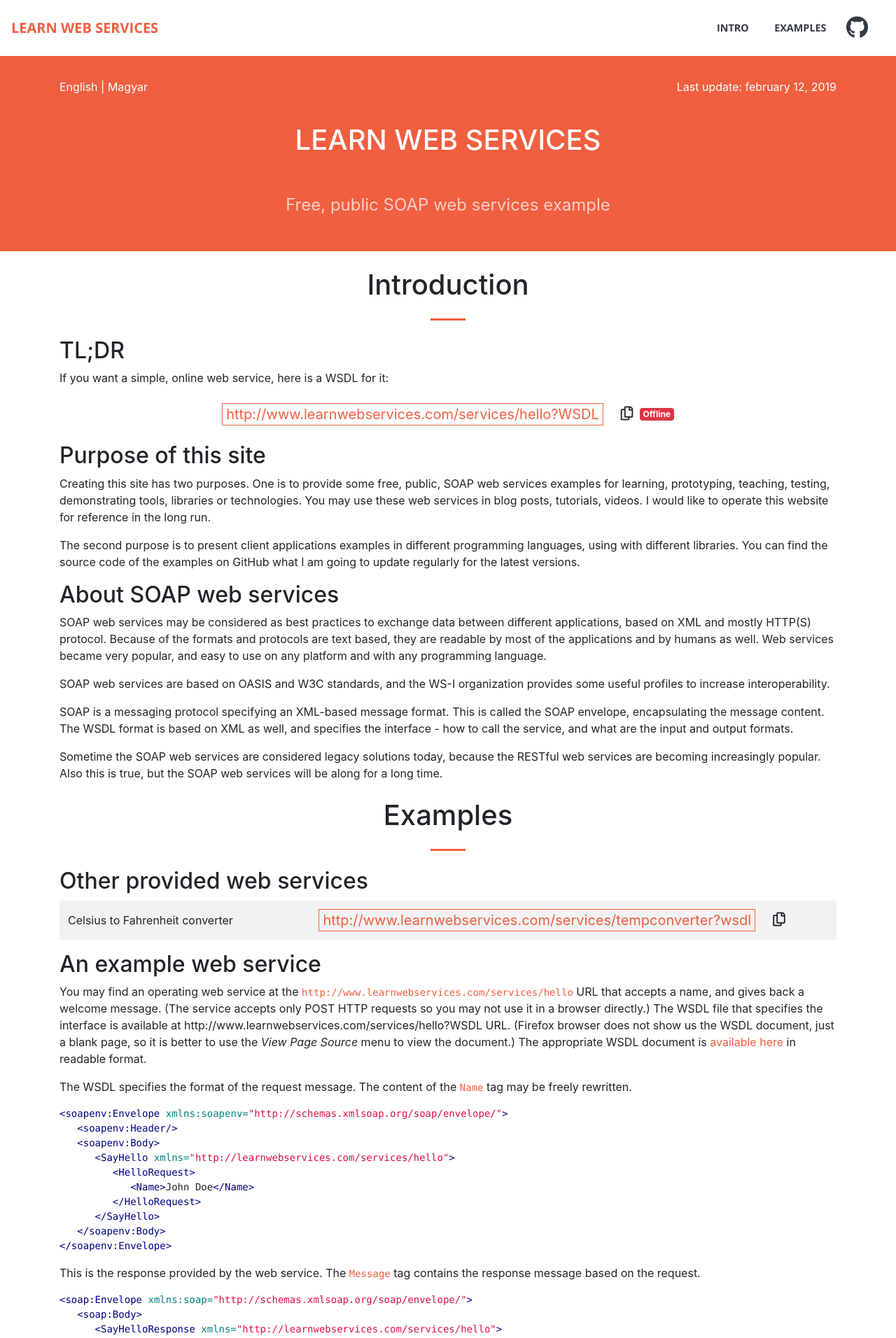
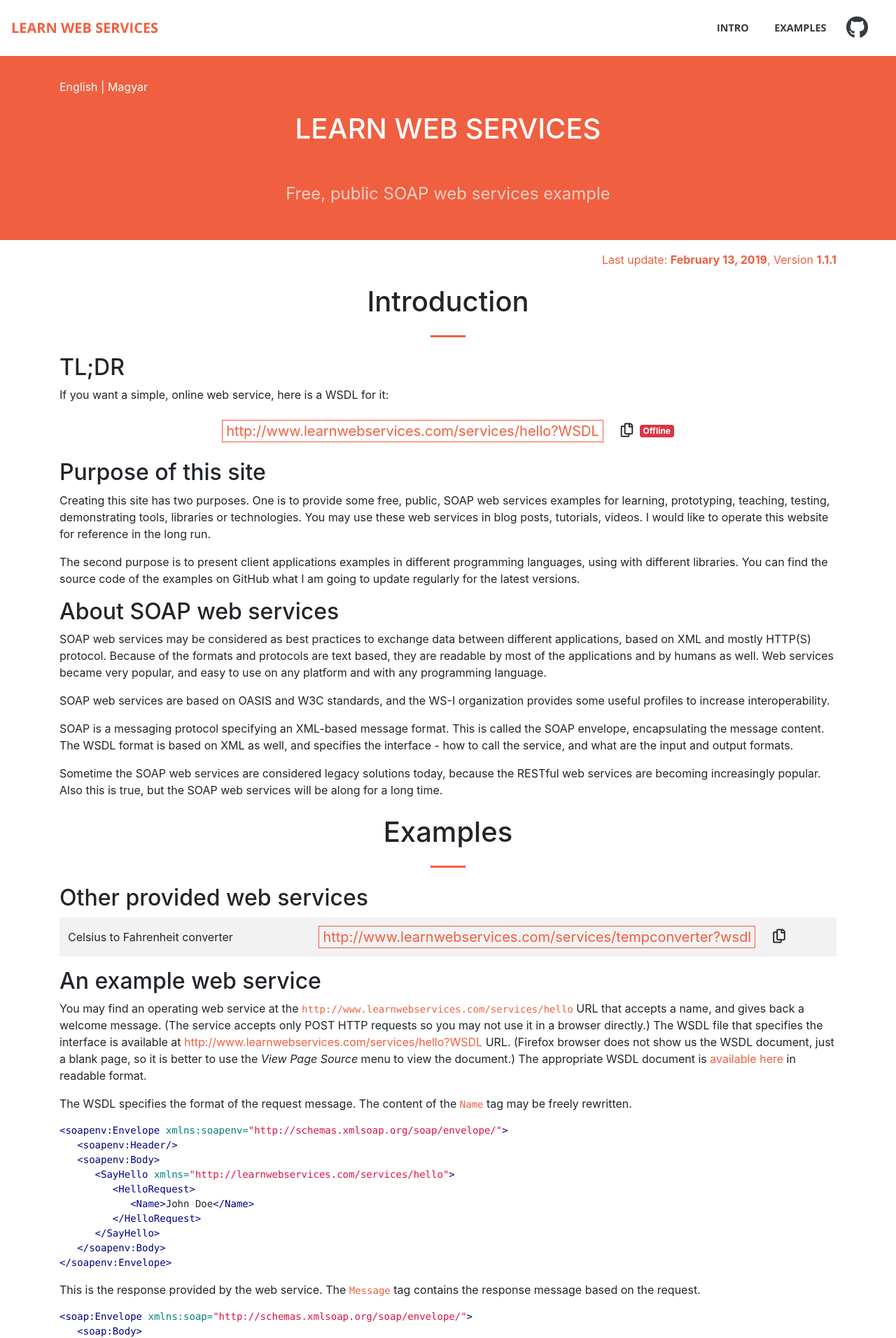
Before and after one commit to vicziani/learnwebservices, a Jekyll site: the page built from site/index.md, in a window 1280 px wide. Shown: the top 1912 px of the page at 70% size. Built offline with Jekyll 4.4.1, drawn with Linux system fonts in a browser that asks for light colours; nearby versions of some CDN libraries; comment, search, counter and statistics services are not loaded; our own code applies the rules of GitHub Pages for plain Markdown files; some of the changed text lies outside the part shown.

Commit message:
Last modified date and changelog

```diff
--- a/site/_includes/header.html
+++ b/site/_includes/header.html
@@ -1,13 +1,10 @@
 <header>
 
+
+
   <div class="container">
-    <div class="row">
-      <div class="col language-menu">
-        <a href="/">English</a> | <a href="/index-hu.html">Magyar</a>
-      </div>
-      <div class="col last-updated">
-        <p>Last update: <span class="text-nowrap">february 12, 2019</span></p>
-      </div>
+    <div class="text-left">
+    <a href="/">English</a> | <a href="/index-hu.html">Magyar</a>
     </div>
 
     <h1>Learn web services</h1>
--- a/site/assets/css/learnwebservices.css
+++ b/site/assets/css/learnwebservices.css
@@ -37,6 +37,11 @@ header hr {
 header p {
   color: rgba(255,255,255,.7);
   font-size: 1.5rem;
+}
+
+header a {
+  font-size: 1rem;
+  color: #ffffff;
 }
 
 .container h1 {
@@ -110,18 +115,3 @@ footer {
   color: #f05f40;
   font-family: 'Open Sans','Helvetica Neue',Arial,sans-serif;
 }
-
-.last-updated p {
-  text-align: right;
-  font-size: 1rem;
-  color: #ffffff;
-}
-
-.language-menu {
-  text-align: left;
-}
-
-.language-menu a {
-  font-size: 1rem;
-  color: #ffffff;
-}
--- a/site/index.md
+++ b/site/index.md
@@ -1,6 +1,15 @@
 ---
 layout: default
 ---
+
+<div class="pt-3 text-right">
+<a href="https://github.com/vicziani/learnwebservices/blob/master/CHANGELOG.md">
+Last update:
+<span class="text-nowrap font-weight-bold">February 13, 2019</span>,
+Version
+<span class="text-nowrap font-weight-bold">1.1.1</span>
+</a>
+</div>
 
 # Introduction
 
@@ -75,7 +84,7 @@ Sometime the SOAP web services are considered legacy solutions today, because th
 ## An example web service
 
 You may find an operating web service at the `http://www.learnwebservices.com/services/hello` URL that accepts a name, and gives back a welcome message. (The service accepts only POST HTTP requests so you may not use it in a browser directly.)
-The WSDL file that specifies the interface is available at http://www.learnwebservices.com/services/hello?WSDL URL. (Firefox browser does not show us the WSDL document, just a blank page, so it is better to use the _View Page Source_ menu to view the document.) The appropriate WSDL document is [available here](wsdl.html) in readable format.
+The WSDL file that specifies the interface is available at [http://www.learnwebservices.com/services/hello?WSDL](http://www.learnwebservices.com/services/hello?WSDL) URL. (Firefox browser does not show us the WSDL document, just a blank page, so it is better to use the _View Page Source_ menu to view the document.) The appropriate WSDL document is [available here](wsdl.html) in readable format.
 
 The WSDL specifies the format of the request message. The content of the `Name` tag may be freely rewritten.
 
@@ -126,7 +135,7 @@ In case a web service fails to process the SOAP message, it returns a SOAP fault
 ## Calling web service with SoapUI
 
 To [call the web service with SoapUI](https://www.soapui.org/soap-and-wsdl/getting-started.html), create a new SOAP project in the application,
-and paste the URL of the WSDL document (`http://www.learnwebservices.com/services/hello?WSDL`) into the _Initial WSDL_
+and paste the URL of the WSDL document [http://www.learnwebservices.com/services/hello?WSDL](http://www.learnwebservices.com/services/hello?WSDL) into the _Initial WSDL_
 input field.
 SoapUI will process the WSDL file, and generate an example request. On the left side of the panel choose the `SayHello` operation, then the
 `Request 1` example request. Give a name value in the `Name` tag (replacing the `?` sign), then press the _Submit request_ button.
```
Also changed, not shown: site/_includes/hu/header.html (+2 -7 lines), site/index-hu.md (+9 -0 lines), CHANGELOG.md.
